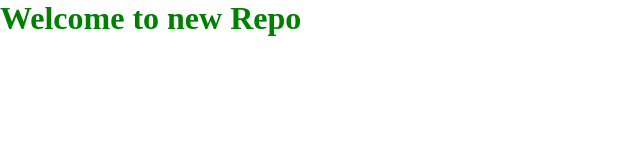
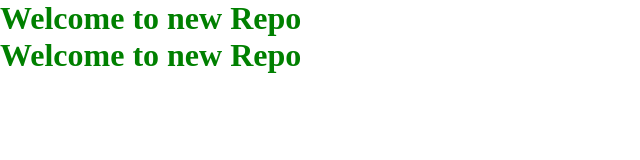
Before and after one commit to merakesh048/LocalProject, a plain HTML site: page index.html in a window 1280 px wide. Shown: the whole page, without its empty margins (0-640 px from the left). Drawn offline with Linux system fonts and the light colour scheme.

Commit message:
Updated index.html and added another h1

```diff
--- a/index.html
+++ b/index.html
@@ -8,6 +8,8 @@
 </head>
 <body>
     <h1>Welcome to new Repo</h1>
+
+    <h1>Welcome to new Repo</h1>
     <script src="main.js"></script>
 </body>
 </html>
```
